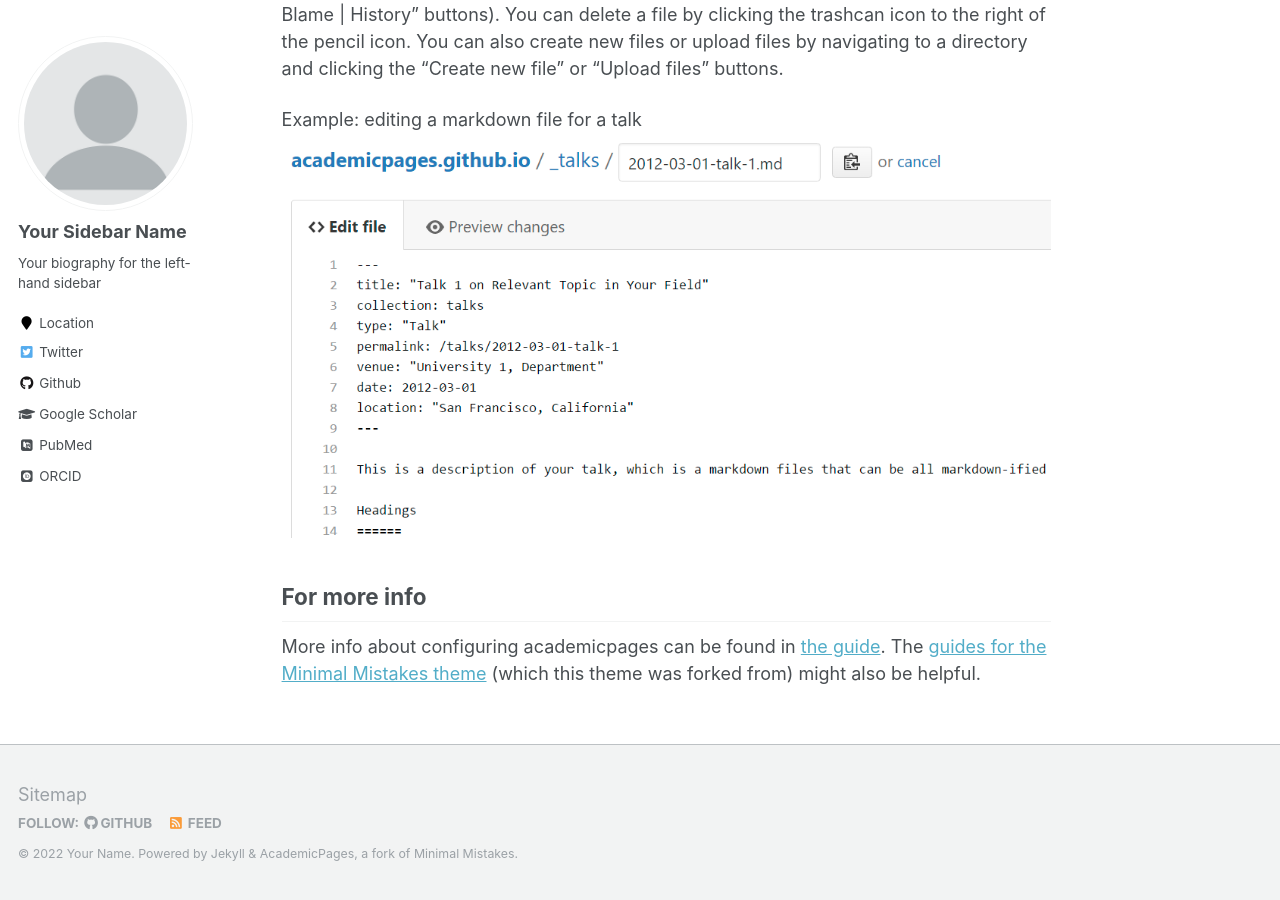
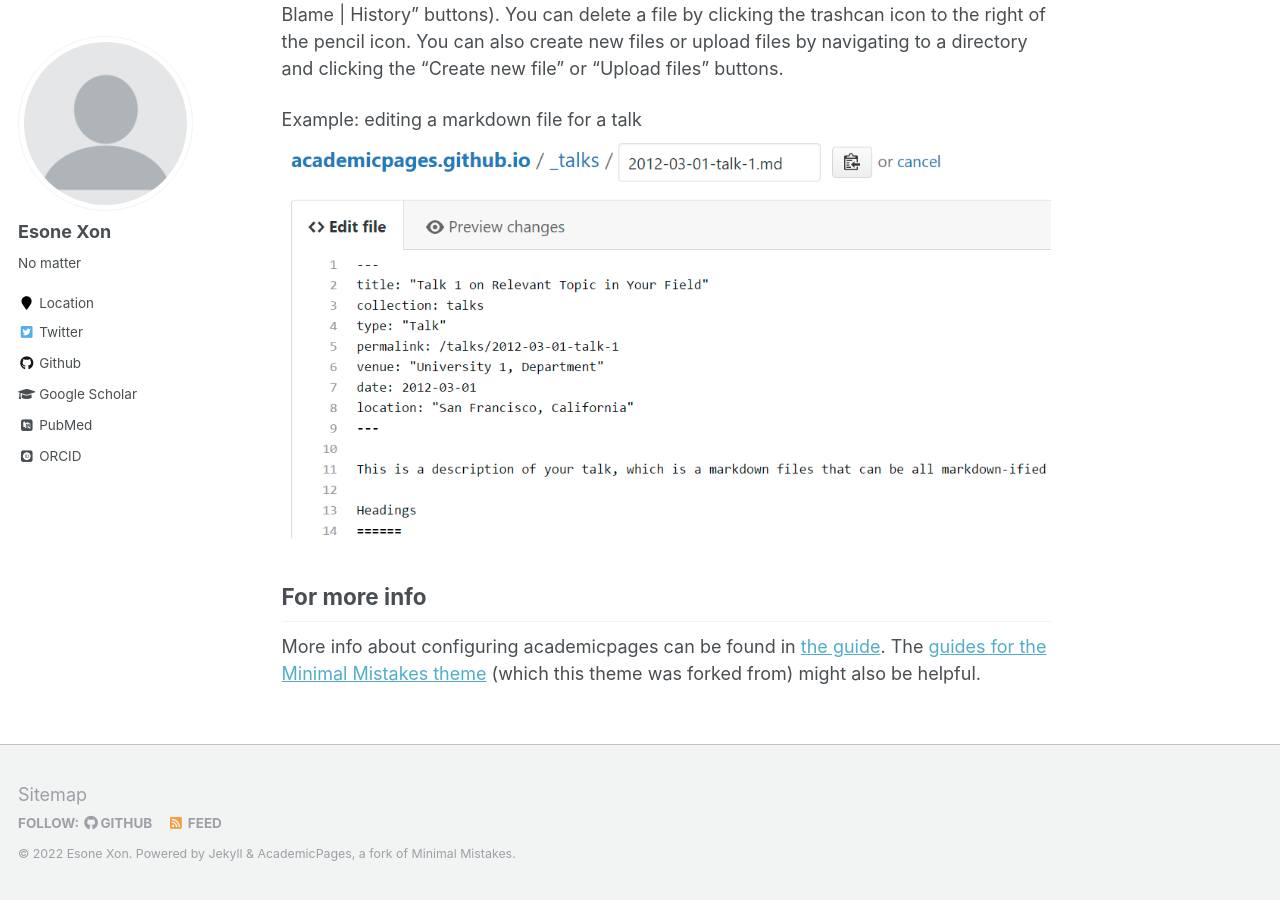
Before and after one commit to esoneXon/esoneXon.github.io, a Jekyll site: the page built from _pages/about.md, in a window 1280 px wide and 900 px high, scrolled down 2463 px. Built offline with Jekyll 4.4.1, drawn with Linux system fonts in a browser that asks for light colours; some web fonts are replaced; some of the changed text lies outside the part shown.

Commit message:
Add files via upload

```diff
--- a/_config.yml
+++ b/_config.yml
@@ -7,13 +7,13 @@
 
 # Site Settings
 locale                   : "en-US"
-title                    : "Your Name / Site Title"
+title                    : "Cyber Unganidzo"
 title_separator          : "-"
-name                     : &name "Your Name"
-description              : &description "personal description"
+name                     : &name "Esone Xon"
+description              : &description "Hi, Who am i ?"
 url                      : https://esonexon.github.io # the base hostname & protocol for your site e.g. "https://mmistakes.github.io"
 baseurl                  : "" # the subpath of your site, e.g. "/blog"
-repository               : "academicpages/academicpages.github.io"
+repository               : "esoneXon/esonexon.github.io"
 teaser                   :  # filename of teaser fallback teaser image placed in /images/, .e.g. "500x300.png"
 breadcrumbs              : false # true, false (default)
 words_per_minute         : 160
@@ -80,9 +80,9 @@
 
 # Site Author
 author:
-  name             : "Your Sidebar Name"
+  name             : "Esone Xon"
   avatar           : "profile.png"
-  bio              : "Your biography for the left-hand sidebar"
+  bio              : "No matter"
   location         : "Location"
   employer         :
   pubmed           : "https://www.ncbi.nlm.nih.gov/pubmed/?term=john+snow"
@@ -96,7 +96,7 @@
   flickr           :
   facebook         :
   foursquare       :
-  github           : "academicpages"
+  github           : "esoneXon"
   google_plus      :
   keybase          :
   instagram        :
```
